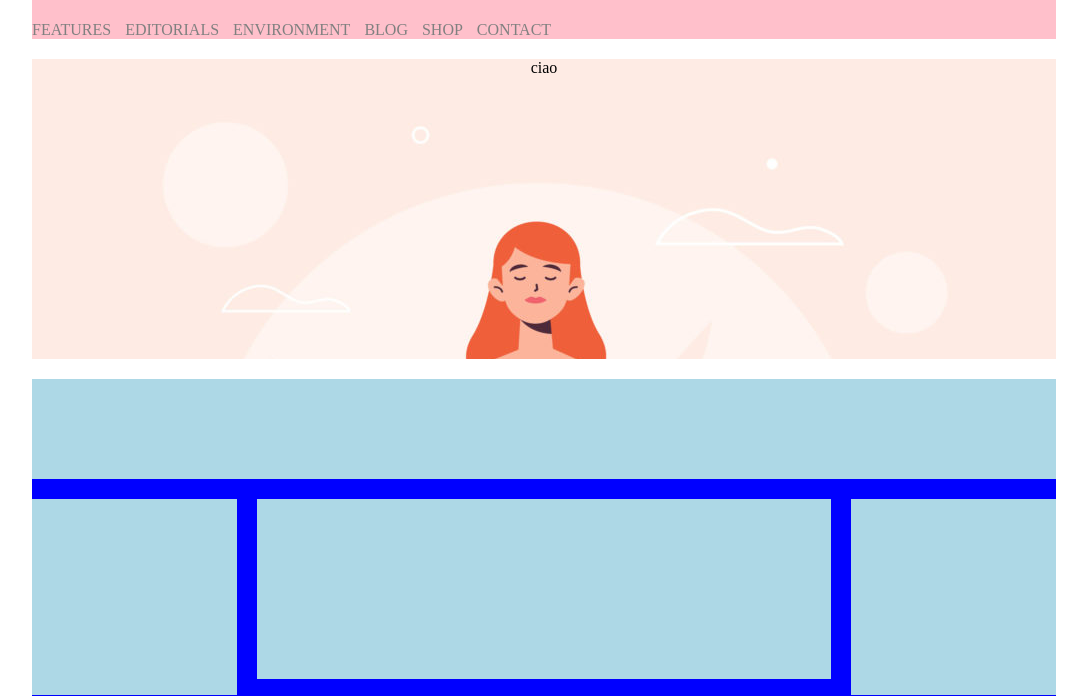
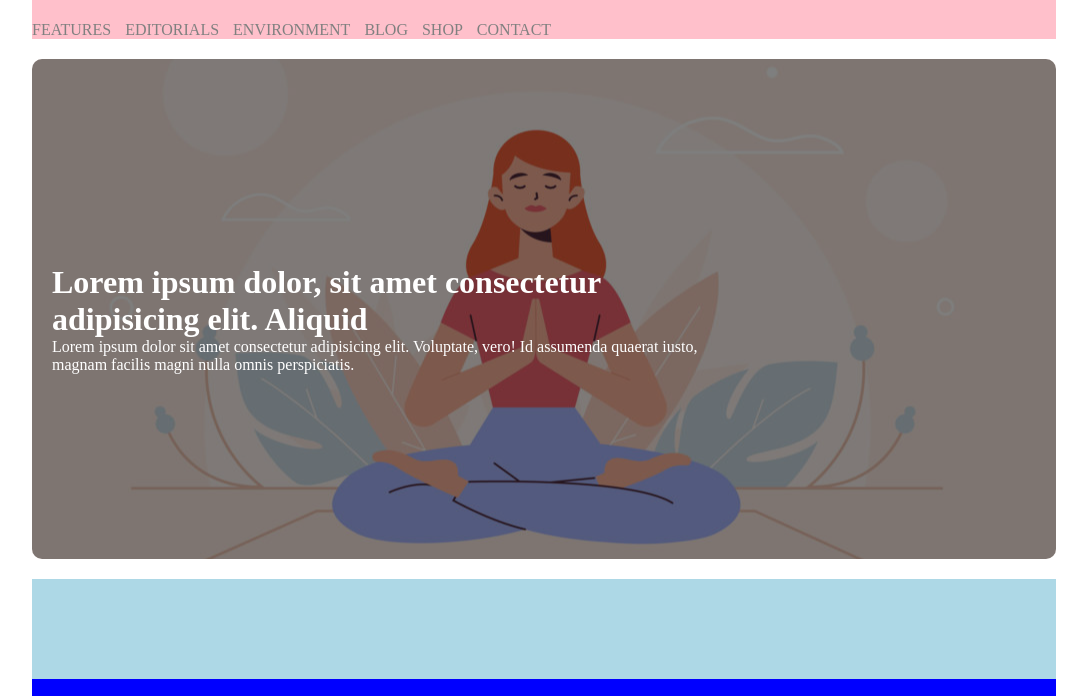
Before and after one commit to matteo9723/htmlcss-wp, a plain HTML site: page index.html in a window 1280 px wide. Shown: the part 103-799 px from the top of the page, without its empty margins (96-1183 px from the left). Drawn offline with Linux system fonts and the light colour scheme.

Commit message:
jumbotron

```diff
--- a/css/style.css
+++ b/css/style.css
@@ -59,26 +59,37 @@ nav li a:active{
 /* jumbotron */
 
 .jumbotron{
-  height: 300px;
+  height:500px;
+  border-radius: 10px;
   background-color:blue;
   margin-bottom: 20px;
   background-image: url('../img/banner.jpg');
-  text-align: center;
-  background-repeat: no-repeat;
   background-size: cover;
+  background-position: center;
+}
+
+.jumbotron h1 {
+  margin-left:20px ;
+  padding-top: 20%;
+  padding-right: 30%;
+  color: white;
+}
+
+.jumbotron p{
+  margin-left: 20px;
+  color: white;
+  padding-right: 30%;
+}
+
+.jumbotron .text{
+  border-radius: 10px;
+  background-color: rgba(0, 0, 0, .5);
+  width: 100%;
+  height: 100%;
 
 }
 
-
-
-.jumbotron span{
-
-}
-
-
-
-
-
+/* MAIN  */
 
 
 main{
--- a/index.html
+++ b/index.html
@@ -27,20 +27,22 @@
       </nav>
     </header>
 
-
+    <!-- jumbotron -->
 
     <div class="jumbotron">
+      <div class="text">
+        <h1>Lorem ipsum dolor, sit amet consectetur adipisicing elit. Aliquid </h1>
+        <p>Lorem ipsum dolor sit amet consectetur adipisicing elit. Voluptate, vero! Id assumenda quaerat iusto, magnam facilis magni nulla omnis perspiciatis.</p>
+      </div>
+    </div>
 
-      <span>ciao</span>
-
-
-
-
-    </div>
+    <!-- main -->
 
 
     <main>
       <div class="main-top"></div>
+
+
       <div class="main-bottom clearfix ">
         <div class="left "></div>
         <div class="center"></div>
```
